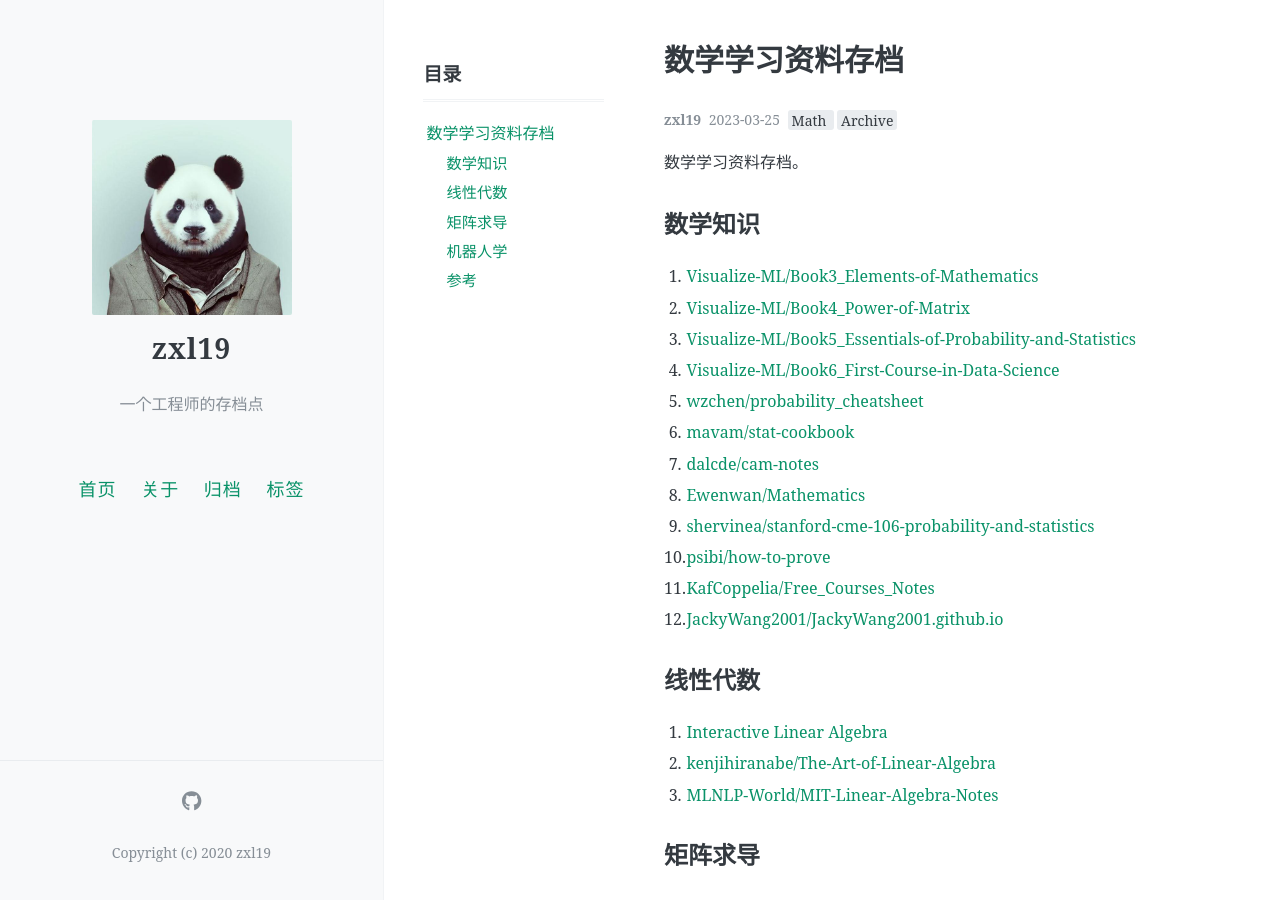
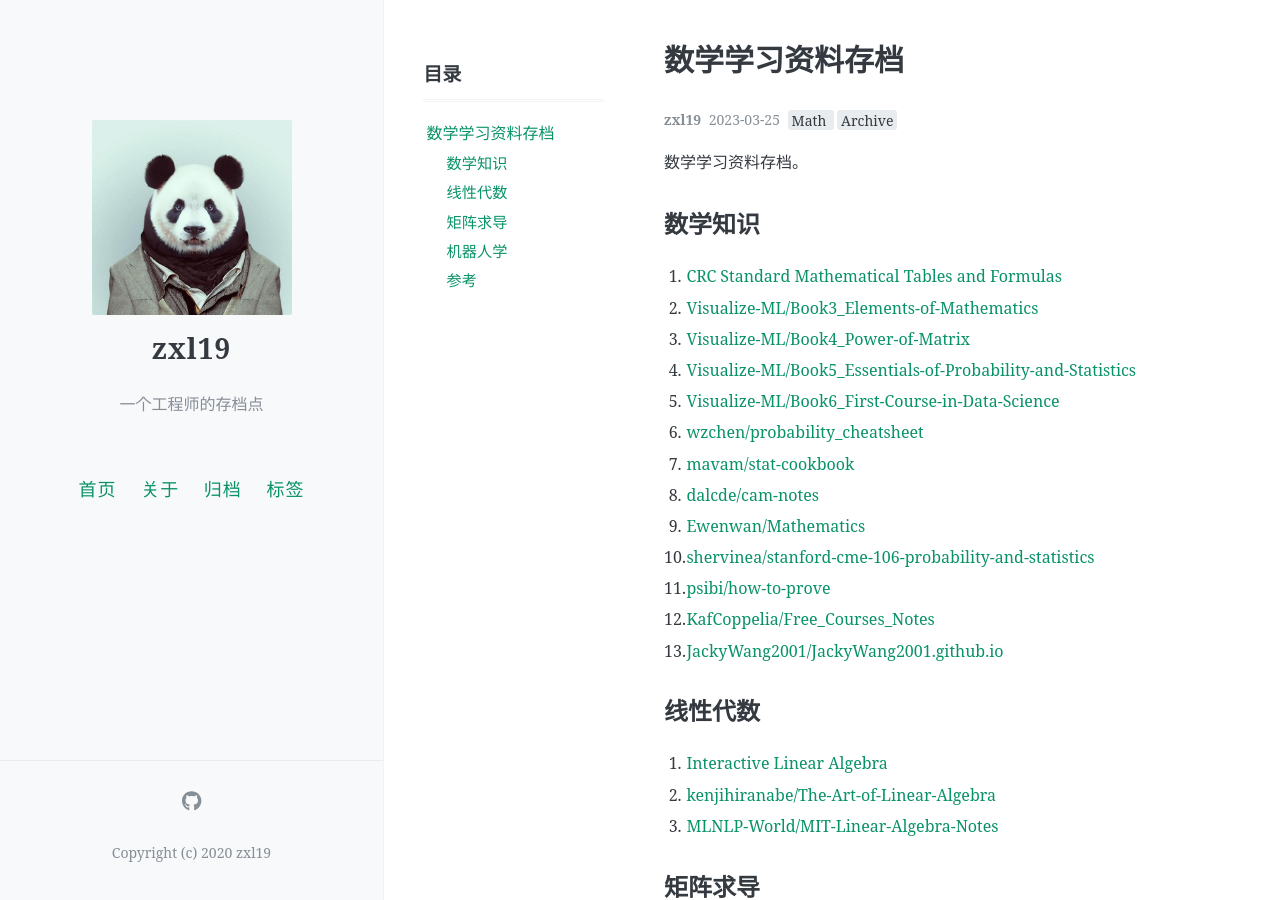
Before and after one commit to zxl19/zxl19.github.io, a Jekyll site: the page built from _posts/2023-03-25-math-material.md, in a window 1280 px wide and 900 px high. Built offline with Jekyll 4.4.1, drawn with Linux system fonts in a browser that asks for light colours; comment, search, counter and statistics services are not loaded.

Commit message:
Update Posts

```diff
--- a/_posts/2023-03-25-math-material.md
+++ b/_posts/2023-03-25-math-material.md
@@ -15,18 +15,19 @@ pinned: false
 
 ## 数学知识
 
-1. [Visualize-ML/Book3_Elements-of-Mathematics](https://github.com/Visualize-ML/Book3_Elements-of-Mathematics)
-2. [Visualize-ML/Book4_Power-of-Matrix](https://github.com/Visualize-ML/Book4_Power-of-Matrix)
-3. [Visualize-ML/Book5_Essentials-of-Probability-and-Statistics](https://github.com/Visualize-ML/Book5_Essentials-of-Probability-and-Statistics)
-4. [Visualize-ML/Book6_First-Course-in-Data-Science](https://github.com/Visualize-ML/Book6_First-Course-in-Data-Science)
-5. [wzchen/probability_cheatsheet](https://github.com/wzchen/probability_cheatsheet)
-6. [mavam/stat-cookbook](https://github.com/mavam/stat-cookbook)
-7. [dalcde/cam-notes](https://github.com/dalcde/cam-notes)
-8. [Ewenwan/Mathematics](https://github.com/Ewenwan/Mathematics)
-9. [shervinea/stanford-cme-106-probability-and-statistics](https://github.com/shervinea/stanford-cme-106-probability-and-statistics)
-10. [psibi/how-to-prove](https://github.com/psibi/how-to-prove)
-11. [KafCoppelia/Free_Courses_Notes](https://github.com/KafCoppelia/Free_Courses_Notes)
-12. [JackyWang2001/JackyWang2001.github.io](https://github.com/JackyWang2001/JackyWang2001.github.io)
+1. [CRC Standard Mathematical Tables and Formulas](https://www.softouch.on.ca/kb/data/CRC%20Standard%20Mathematical%20Tables%20and%20Formulas%2033E%20(2018).pdf)
+2. [Visualize-ML/Book3_Elements-of-Mathematics](https://github.com/Visualize-ML/Book3_Elements-of-Mathematics)
+3. [Visualize-ML/Book4_Power-of-Matrix](https://github.com/Visualize-ML/Book4_Power-of-Matrix)
+4. [Visualize-ML/Book5_Essentials-of-Probability-and-Statistics](https://github.com/Visualize-ML/Book5_Essentials-of-Probability-and-Statistics)
+5. [Visualize-ML/Book6_First-Course-in-Data-Science](https://github.com/Visualize-ML/Book6_First-Course-in-Data-Science)
+6. [wzchen/probability_cheatsheet](https://github.com/wzchen/probability_cheatsheet)
+7. [mavam/stat-cookbook](https://github.com/mavam/stat-cookbook)
+8. [dalcde/cam-notes](https://github.com/dalcde/cam-notes)
+9. [Ewenwan/Mathematics](https://github.com/Ewenwan/Mathematics)
+10. [shervinea/stanford-cme-106-probability-and-statistics](https://github.com/shervinea/stanford-cme-106-probability-and-statistics)
+11. [psibi/how-to-prove](https://github.com/psibi/how-to-prove)
+12. [KafCoppelia/Free_Courses_Notes](https://github.com/KafCoppelia/Free_Courses_Notes)
+13. [JackyWang2001/JackyWang2001.github.io](https://github.com/JackyWang2001/JackyWang2001.github.io)
 
 ## 线性代数
 
```
Also changed, not shown: _posts/2021-06-22-ros-material.md (+7 -6 lines).
